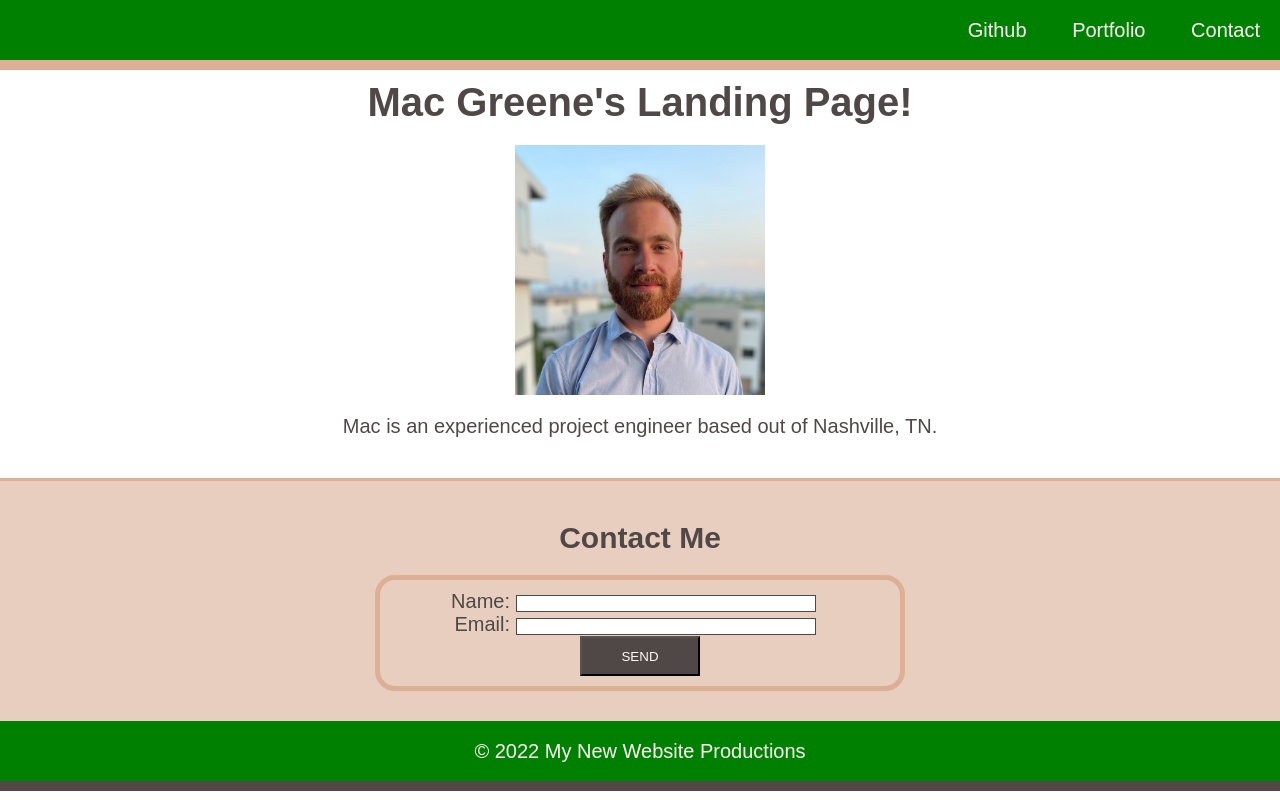
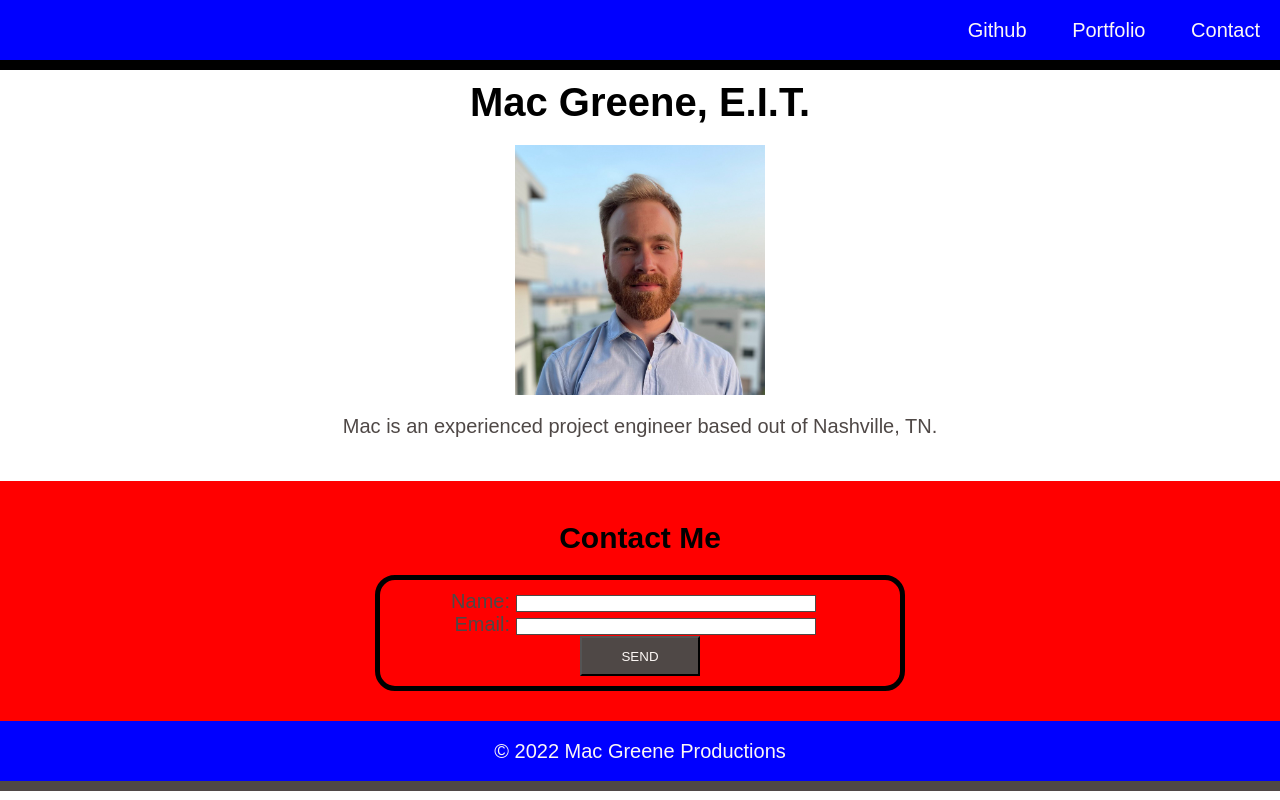
Before and after one commit to macgreene14/landing-page, a plain HTML site: page index.html in a window 1280 px wide. Drawn offline with Linux system fonts and the light colour scheme.

Commit message:
updated color scheme

```diff
--- a/assets/css/style.css
+++ b/assets/css/style.css
@@ -20,6 +20,7 @@ img {
 h1,
 h2 {
   margin: 20px;
+  color: black;
 }
 
 main {
@@ -42,12 +43,12 @@ footer {
   height: 60px;
   width: 100%;
   line-height: 60px;
-  background-color: green;
+  background-color: blue;
 }
 
 header {
   position: fixed;
-  border-bottom: 10px solid #ddaf94;
+  border-bottom: 10px solid black;
 }
 
 footer {
@@ -70,8 +71,8 @@ img {
 section {
   margin-bottom: 0;
   padding: 20px 10px 40px 10px;
-  border-top: 3px solid #ddaf94;
-  background-color: #e8cebf;
+  border-top: 3px solid white;
+  background-color: red;
 }
 
 form {
@@ -79,7 +80,7 @@ form {
   margin: 0 auto;
   width: 500px;
   padding: 10px;
-  border: 5px solid #ddaf94;
+  border: 5px solid black;
   border-radius: 20px;
 }
 
--- a/index.html
+++ b/index.html
@@ -19,14 +19,17 @@
   </header>
 
   <main>
-    <h1 class="text-center">Mac Greene's Landing Page!</h1>
+
+    <h1 class="text-center">Mac Greene, E.I.T.</h1>
+
     <figure>
-      <img src="./assets/images/headshot.jpeg" alt="Graphic with Coming Soon text">
+      <img src="./assets/images/headshot.jpeg" alt="Mac Greene Headshot">
       <figcaption class="text-center">Mac is an experienced project engineer based out of Nashville, TN.</figcaption>
     </figure>
+
     <section id="contact">
       <h2 class="text-center">Contact Me</h2>
-      <form action="mailto:macgreene14@gmail.com" method="POST" enctype="multipart/form-data" name="EmailForm">
+      <form action="mailto:macgreene14@gmail.com"  enctype="multipart/form-data" name="EmailForm">
         <ul>
           <li>
             <label class="text-right" for="name">Name:</label>
@@ -42,6 +45,7 @@
         </div>
       </form>
     </section>
+
   </main>
 
   <!-- <form action="mailto:contact@yourdomain.com"
@@ -59,7 +63,7 @@ name="EmailForm">
 </form>  -->
 
   <footer class="text-center">
-    © 2022 My New Website Productions
+    © 2022 Mac Greene Productions
   </footer>
 
 </body>
```
